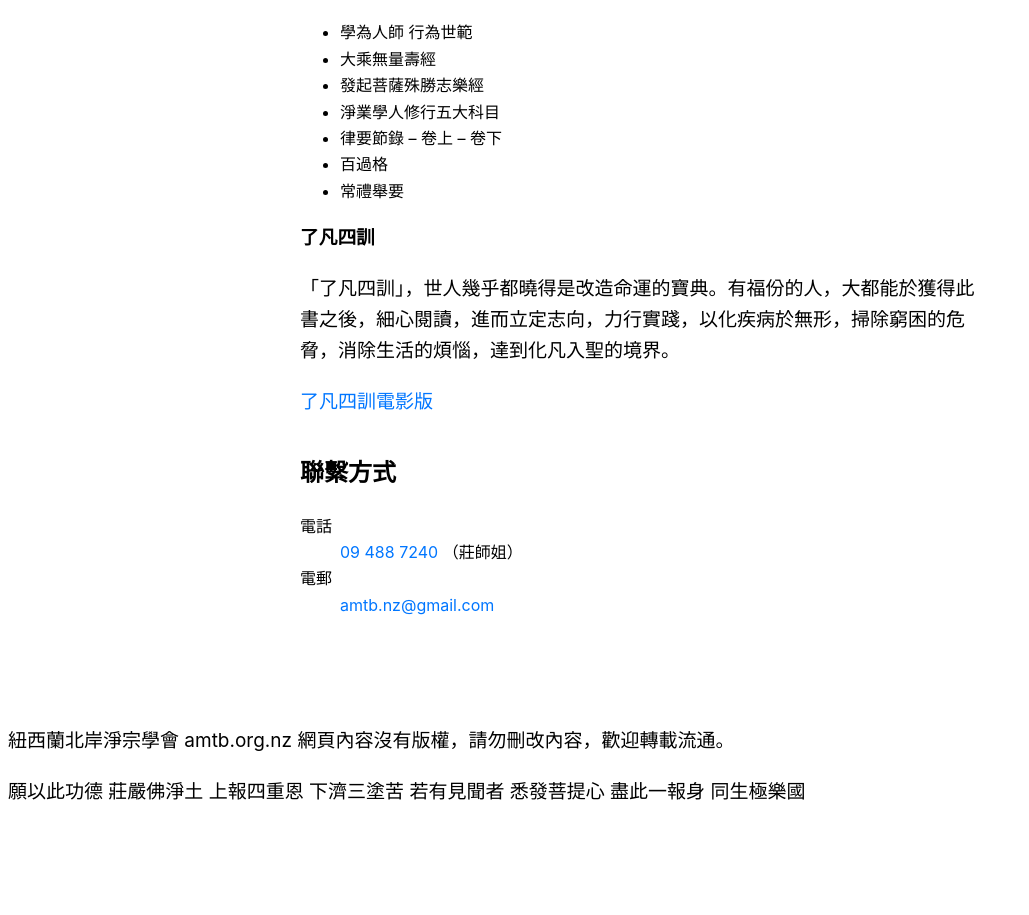
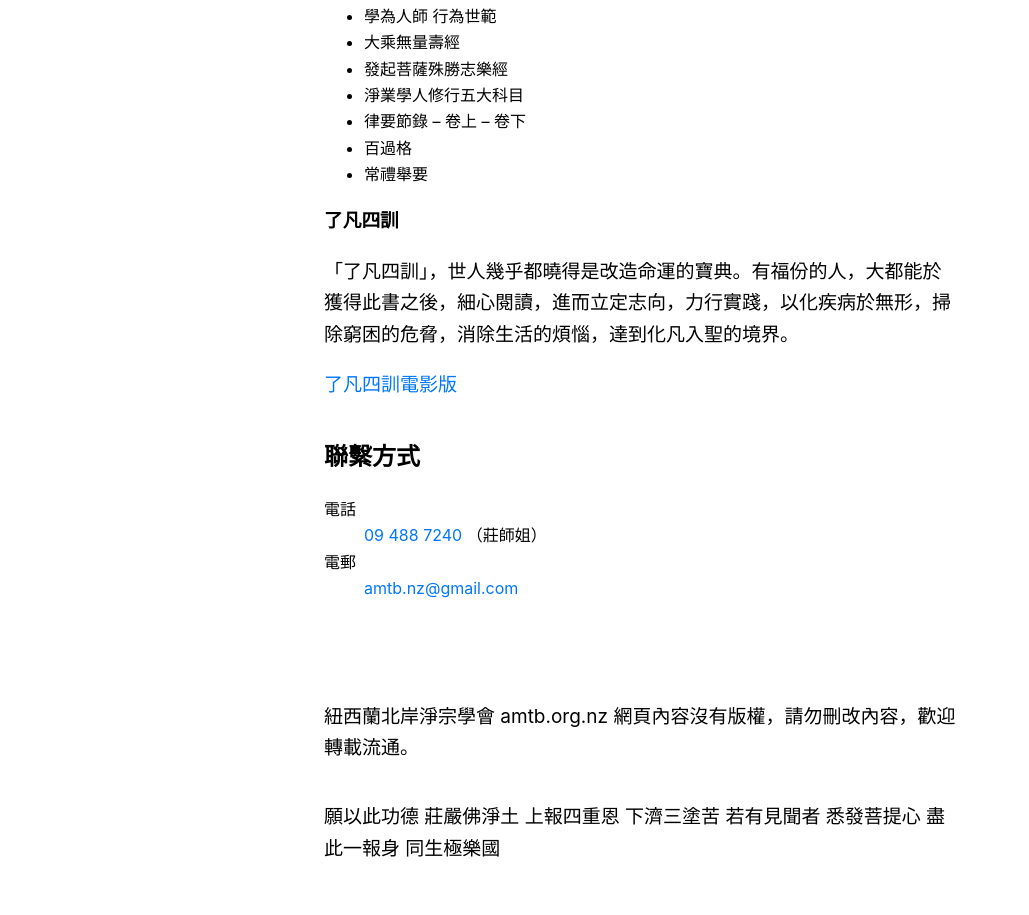
Before and after one commit to olyism/amtbnz, a Gatsby site: page / in a window 1280 px wide. Shown: the part 1738-2653 px from the top of the page, without its empty margins (0-1029 px from the left). Before the commit the page ends 2564 px from the top, so only its background shows below. Built offline with nearby package versions, Linux system fonts and the light colour scheme; Gatsby itself is replaced by a stand-in of ours.

Commit message:
✨ Container component

```diff
--- /dev/null
+++ b/src/components/Container/Container.css
@@ -0,0 +1,9 @@
+.container {
+  align-content: center;
+  box-sizing: border-box;
+  display: grid;
+  hyphens: auto;
+  margin: 0 auto;
+  max-width: 680px;
+  padding: 32px 24px;
+}
--- /dev/null
+++ b/src/components/Container/Container.jsx
@@ -0,0 +1,9 @@
+import React from 'react';
+import { node } from 'prop-types';
+import './Container.css';
+
+const Container = ({ children }) => (
+  <div className="container">{ children }</div>
+);
+
+export default Container;
--- /dev/null
+++ b/src/components/Container/index.js
@@ -0,0 +1,2 @@
+import Container from './Container';
+export default Container;
--- a/src/pages/index.js
+++ b/src/pages/index.js
@@ -1,5 +1,6 @@
 import React from 'react';
 import { Helmet } from 'react-helmet';
+import Container from '../components/Container';
 import '../styles/index.css';
 
 const Index = () => (
@@ -8,6 +9,7 @@ const Index = () => (
       <title>紐西蘭北岸淨宗學會</title>
     </Helmet>
     <main>
+      <Container>
         <article>
           <h1>紐西蘭北岸淨宗學會</h1>
           <h2>淨宗學會緣起</h2>
@@ -73,10 +75,13 @@ const Index = () => (
             </dd>
           </dl>
         </article>
+      </Container>
     </main>
     <footer>
+      <Container>
         <p>紐西蘭北岸淨宗學會 amtb.org.nz 網頁內容沒有版權，請勿刪改內容，歡迎轉載流通。</p>
         <p>願以此功德 莊嚴佛淨土 上報四重恩 下濟三塗苦 若有見聞者 悉發菩提心 盡此一報身 同生極樂國</p>
+      </Container>
     </footer>
   </>
 );
--- a/src/styles/index.css
+++ b/src/styles/index.css
@@ -1,17 +1,7 @@
-main {
-  align-content: center;
-  box-sizing: border-box;
-  display: grid;
-  hyphens: auto;
-  margin: 0 auto;
-  max-width: 680px;
-  min-height: 100vh;
-  padding: 72px 0;
-}
-
 body {
   font-family: 'SF Pro Text', 'SF Pro Icons', 'Helvetica Neue', 'Helvetica', 'Arial', sans-serif;
   line-height: 1.65;
+  margin: 0;
 }
 
 h1 {
```
Lines whose indentation alone changed are shown as unchanged.
